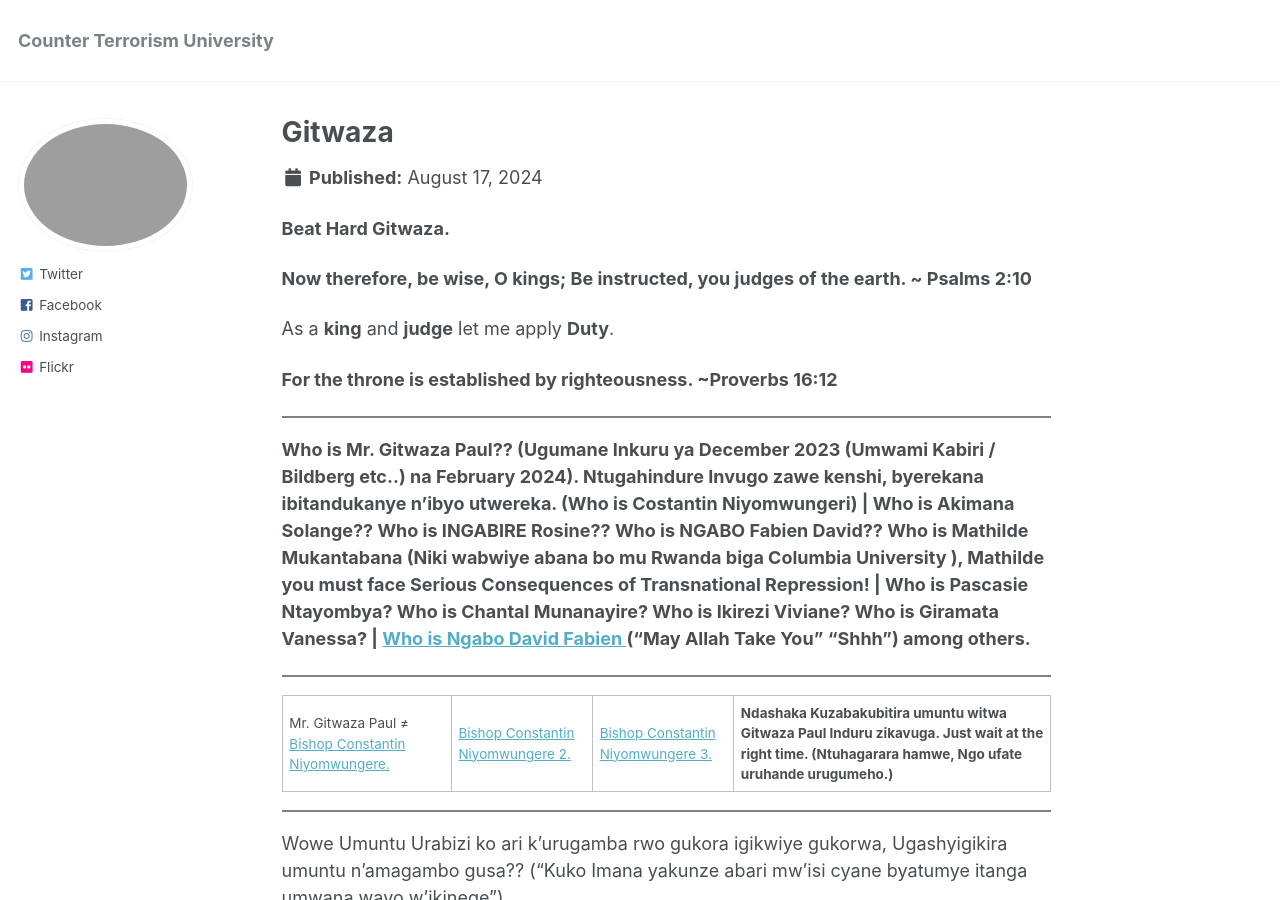
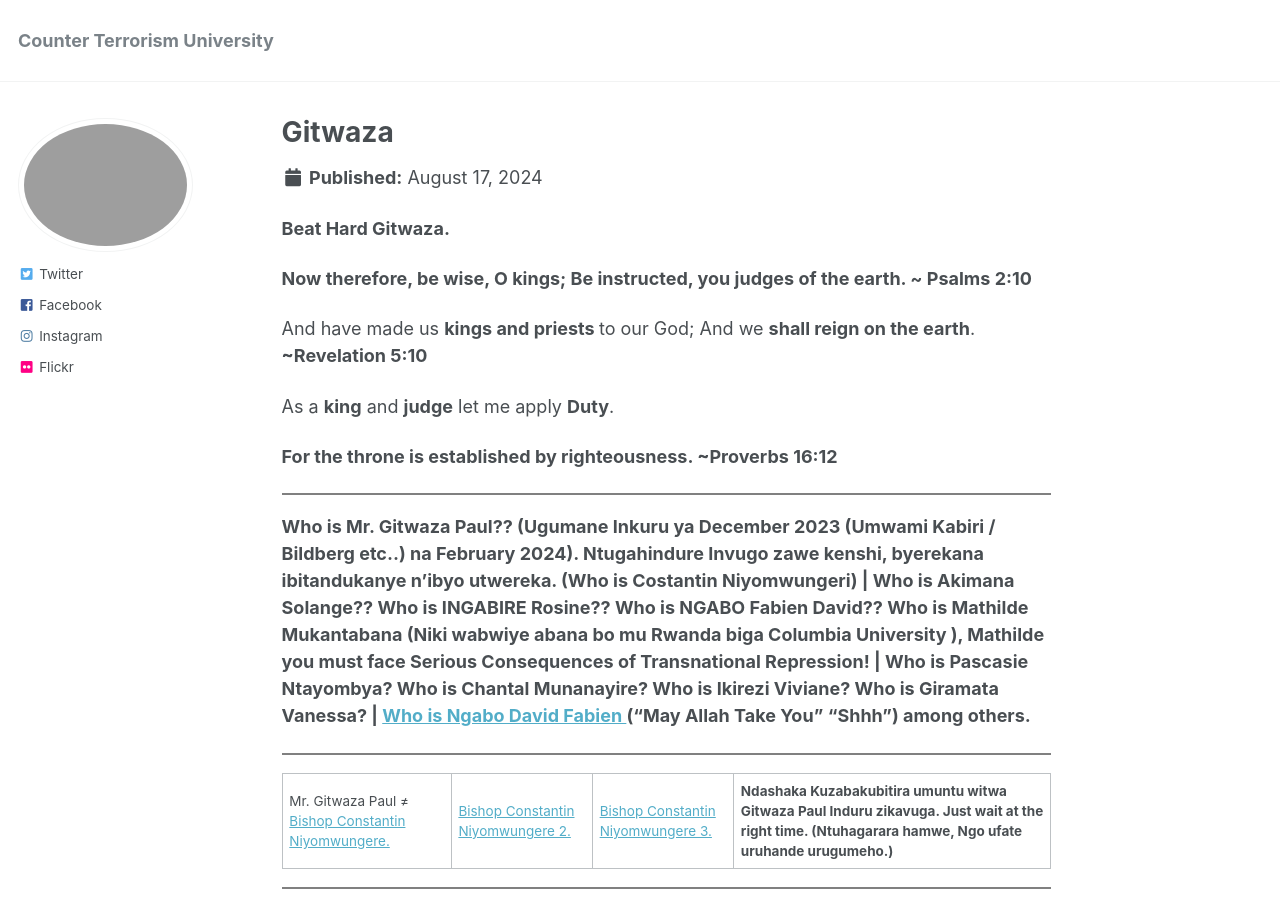
Before and after one commit to phdcsseiden/phdcsseiden.github.io, a Jekyll site: the page built from _pages/Gitwaza.md, in a window 1280 px wide and 900 px high. Built offline with Jekyll 4.4.1, drawn with Linux system fonts in a browser that asks for light colours.

Commit message:
Update Gitwaza.md

```diff
--- a/_pages/Gitwaza.md
+++ b/_pages/Gitwaza.md
@@ -12,8 +12,10 @@ modified: 2024-08-17
 <b> Beat Hard Gitwaza. </b>
 
 
-<b> Now therefore, be wise, O kings; Be instructed,
-you judges of the earth. ~ Psalms 2:10 </b>
+<b> Now therefore, be wise, O kings; Be instructed, you judges of the earth. ~ Psalms 2:10 </b>
+
+
+ And have made us <b> kings and priests </b> to our God; And we <b>shall reign on the earth</b>. <b> ~Revelation 5:10 </b>
 
 
 As a <b>king</b> and <b>judge</b> let me apply <b>Duty</b>.
```
